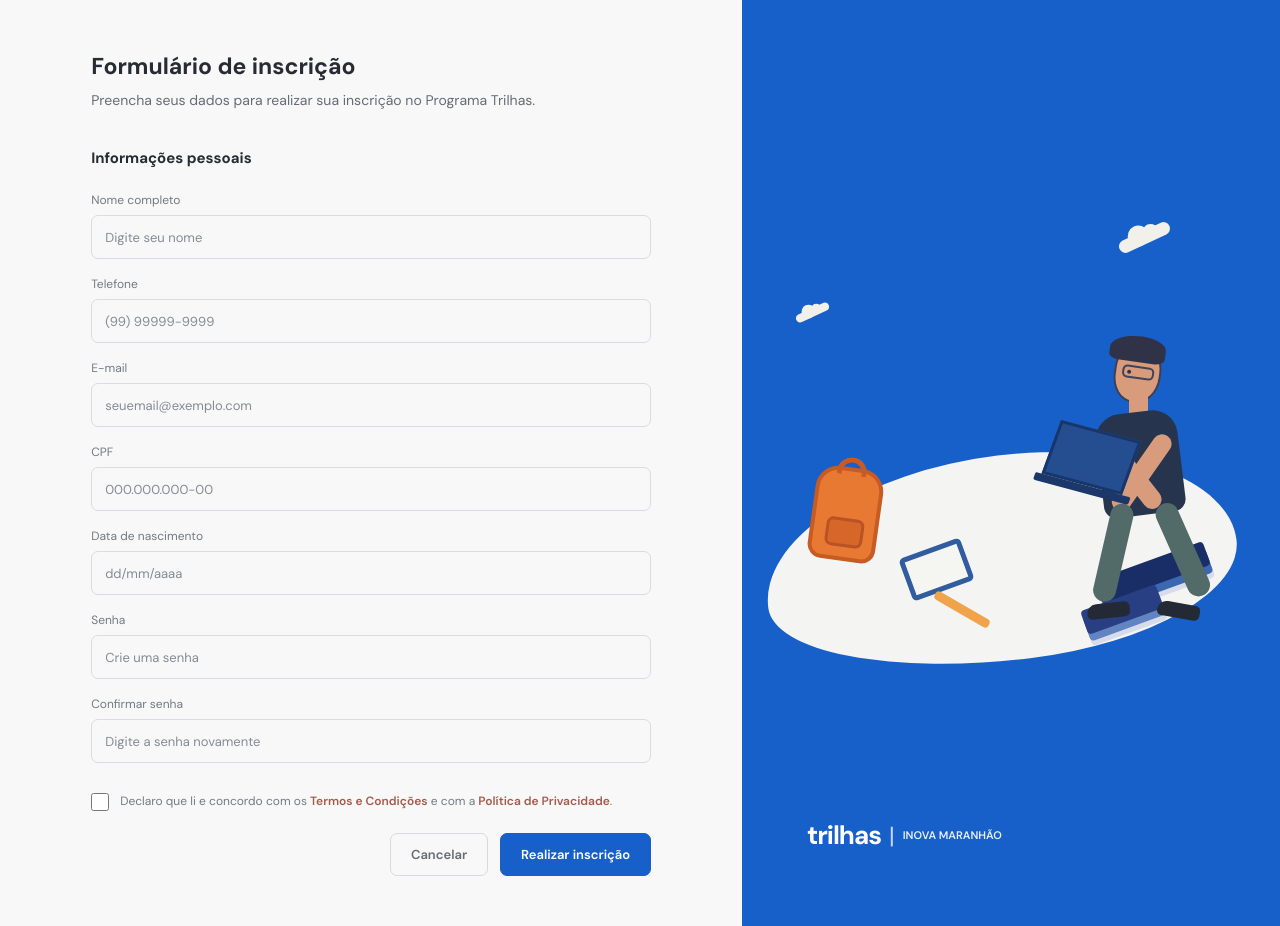
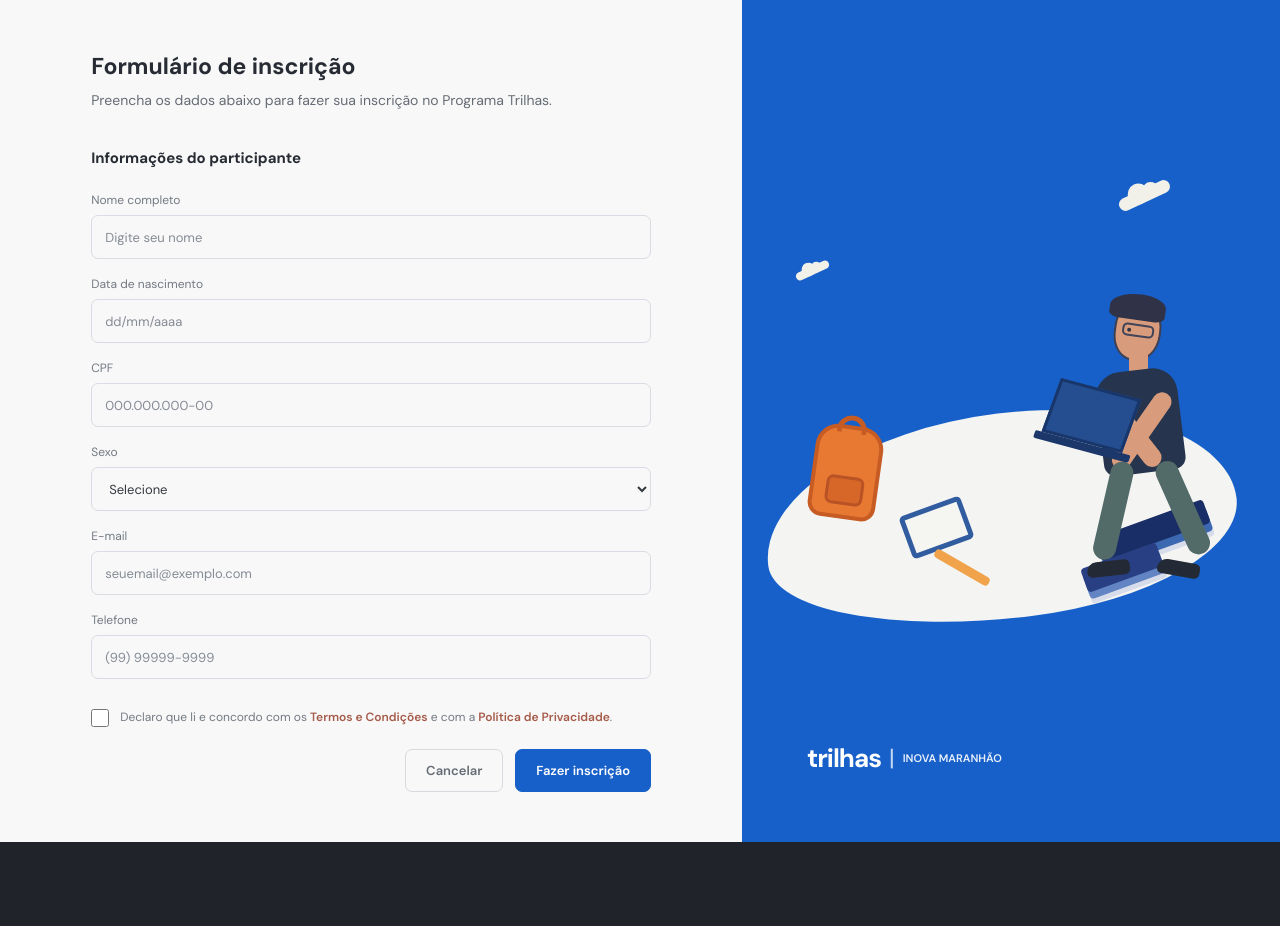
Before and after one commit to paixaolucas893-jpg/Desafio-2, a plain HTML site: page index.html in a window 1280 px wide. After the commit the page ends 842 px from the top, so only its background shows below. Drawn offline with Linux system fonts and the light colour scheme.

Commit message:
feat: ajusta estrutura HTML conforme o Figma

```diff
--- a/index.html
+++ b/index.html
@@ -1,37 +1,24 @@
-
 <!DOCTYPE html>
 <html lang="pt-BR">
 <head>
   <meta charset="UTF-8">
   <meta name="viewport" content="width=device-width, initial-scale=1.0">
-
   <title>Formulário de Inscrição | Trilhas</title>
-
   <link rel="stylesheet" href="style.css">
   <script src="script.js" defer></script>
 </head>
-
 <body>
-
   <main class="page">
-
     <section class="form-side">
-
       <div class="form-content">
-
         <header class="heading">
           <h1>Formulário de inscrição</h1>
-          <p>
-            Preencha seus dados para realizar sua inscrição
-            no Programa Trilhas.
-          </p>
+          <p>Preencha os dados abaixo para fazer sua inscrição no Programa Trilhas.</p>
         </header>
 
         <form id="cadastroForm" novalidate>
+          <h2>Informações do participante</h2>
 
-          <h2>Informações pessoais</h2>
-
-          <!-- Nome completo -->
           <div class="field">
             <label for="nome">Nome completo</label>
             <input
@@ -43,50 +30,6 @@
             >
           </div>
 
-          <!-- Telefone -->
-          <div class="field">
-            <label for="telefone">Telefone</label>
-            <input
-              type="tel"
-              id="telefone"
-              name="telefone"
-              placeholder="(99) 99999-9999"
-              autocomplete="tel"
-              aria-describedby="telefoneErro"
-            >
-            <small class="error" id="telefoneErro"></small>
-          </div>
-
-          <!-- E-mail -->
-          <div class="field">
-            <label for="email">E-mail</label>
-            <input
-              type="email"
-              id="email"
-              name="email"
-              placeholder="seuemail@exemplo.com"
-              autocomplete="email"
-              aria-describedby="emailErro"
-            >
-            <small class="error" id="emailErro"></small>
-          </div>
-
-          <!-- CPF -->
-          <div class="field">
-            <label for="cpf">CPF</label>
-            <input
-              type="text"
-              id="cpf"
-              name="cpf"
-              placeholder="000.000.000-00"
-              inputmode="numeric"
-              maxlength="14"
-              aria-describedby="cpfErro"
-            >
-            <small class="error" id="cpfErro"></small>
-          </div>
-
-          <!-- Data de nascimento -->
           <div class="field">
             <label for="nascimento">Data de nascimento</label>
             <input
@@ -102,73 +45,81 @@
             <small class="error" id="nascimentoErro"></small>
           </div>
 
-          <!-- Senha -->
           <div class="field">
-            <label for="senha">Senha</label>
+            <label for="cpf">CPF</label>
             <input
-              type="password"
-              id="senha"
-              name="senha"
-              placeholder="Crie uma senha"
-              autocomplete="new-password"
+              type="text"
+              id="cpf"
+              name="cpf"
+              placeholder="000.000.000-00"
+              inputmode="numeric"
+              maxlength="14"
+              aria-describedby="cpfErro"
             >
+            <small class="error" id="cpfErro"></small>
           </div>
 
-          <!-- Confirmar senha -->
           <div class="field">
-            <label for="confirmarSenha">Confirmar senha</label>
-            <input
-              type="password"
-              id="confirmarSenha"
-              name="confirmarSenha"
-              placeholder="Digite a senha novamente"
-              autocomplete="new-password"
-            >
+            <label for="sexo">Sexo</label>
+            <select id="sexo" name="sexo">
+              <option value="" selected disabled>Selecione</option>
+              <option value="feminino">Feminino</option>
+              <option value="masculino">Masculino</option>
+              <option value="prefiro-nao-informar">Prefiro não informar</option>
+            </select>
           </div>
 
-          <!-- Termos -->
+          <div class="field">
+            <label for="email">E-mail</label>
+            <input
+              type="email"
+              id="email"
+              name="email"
+              placeholder="seuemail@exemplo.com"
+              autocomplete="email"
+              aria-describedby="emailErro"
+            >
+            <small class="error" id="emailErro"></small>
+          </div>
+
+          <div class="field">
+            <label for="telefone">Telefone</label>
+            <input
+              type="tel"
+              id="telefone"
+              name="telefone"
+              placeholder="(99) 99999-9999"
+              autocomplete="tel"
+              aria-describedby="telefoneErro"
+            >
+            <small class="error" id="telefoneErro"></small>
+          </div>
+
           <div class="terms">
             <input type="checkbox" id="termos" name="termos">
-
             <label for="termos">
               Declaro que li e concordo com os
-              <span class="terms-link">Termos e Condições</span>
+              <a class="terms-link" href="#termos-e-condicoes">Termos e Condições</a>
               e com a
-              <span class="terms-link">Política de Privacidade</span>.
+              <a class="terms-link" href="#politica-de-privacidade">Política de Privacidade</a>.
             </label>
           </div>
 
-          <!-- Botões -->
           <div class="actions">
-
-            <button type="reset" class="button cancel">
-              Cancelar
-            </button>
-
-            <button type="submit" class="button submit">
-              Realizar inscrição
-            </button>
-
+            <button type="reset" class="button cancel">Cancelar</button>
+            <button type="submit" class="button submit">Fazer inscrição</button>
           </div>
 
           <p class="success" id="sucesso" role="status"></p>
-
         </form>
-
       </div>
-
     </section>
 
-    <!-- Painel lateral -->
     <aside class="visual-side">
-
       <div class="illustration" aria-hidden="true">
-
         <div class="cloud cloud-one"></div>
         <div class="cloud cloud-two"></div>
-
         <div class="study-platform"></div>
-
         <div class="books"></div>
         <div class="books book-two"></div>
 
@@ -178,34 +129,24 @@
         </div>
 
         <div class="student">
-
           <div class="head">
             <div class="eye"></div>
             <div class="glasses"></div>
           </div>
-
           <div class="hair"></div>
           <div class="neck"></div>
           <div class="body-shape"></div>
-
           <div class="arm arm-left"></div>
           <div class="arm arm-right"></div>
-
-          <div class="laptop">
-            <span></span>
-          </div>
-
+          <div class="laptop"><span></span></div>
           <div class="leg leg-left"></div>
           <div class="leg leg-right"></div>
-
           <div class="shoe shoe-left"></div>
           <div class="shoe shoe-right"></div>
-
         </div>
 
         <div class="pencil"></div>
         <div class="notebook"></div>
-
       </div>
 
       <div class="brand">
@@ -213,10 +154,7 @@
         <span class="brand-divider">|</span>
         <span class="brand-small">INOVA MARANHÃO</span>
       </div>
-
     </aside>
-
   </main>
-
 </body>
 </html>
```
